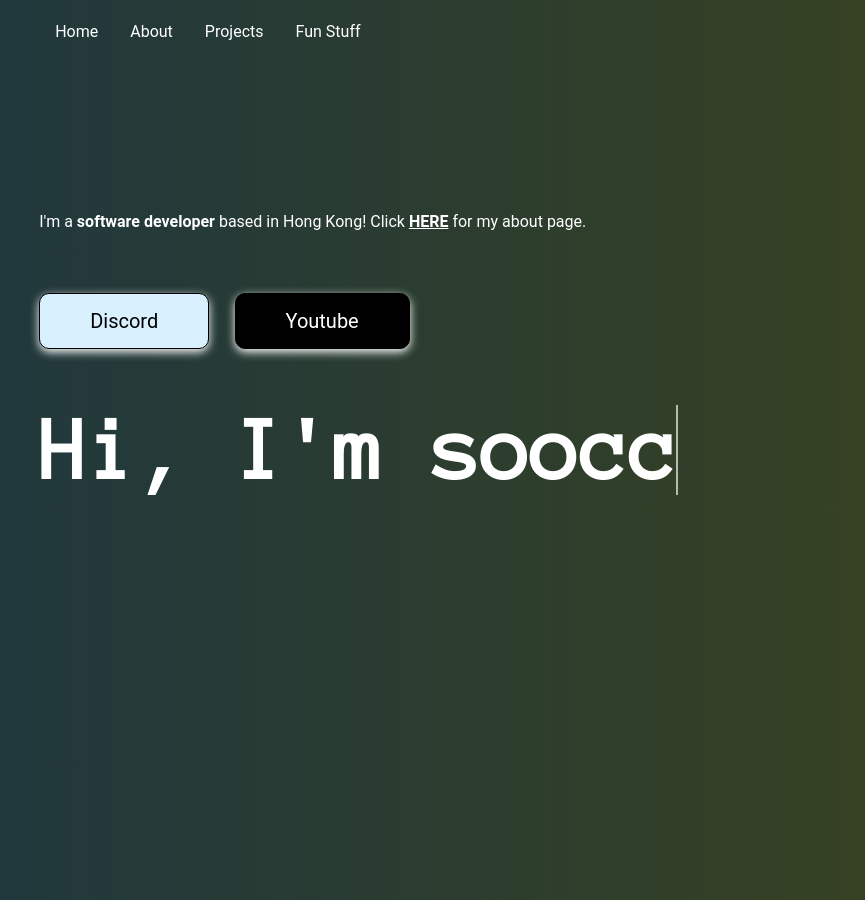
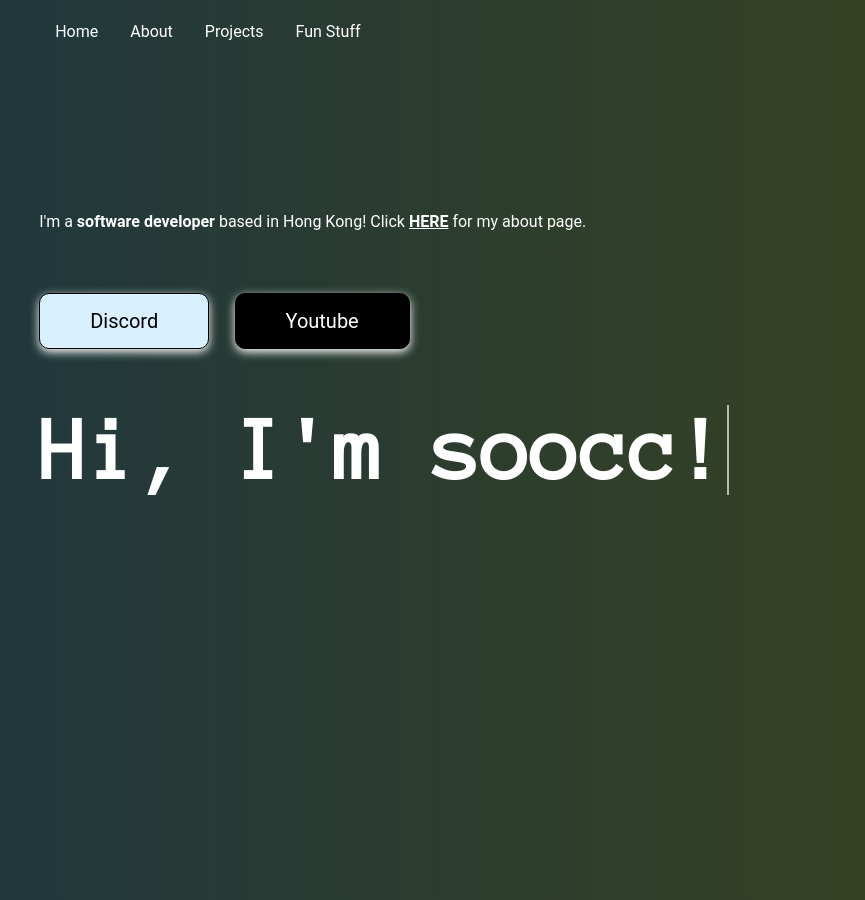
Before and after one commit to soocc/sooccsocks2, a Jekyll site: the page built from index.html, in a window 1280 px wide. Shown: the whole page, without its empty margins (32-897 px from the left). Built offline with Jekyll 4.4.1, drawn with Linux system fonts in a browser that asks for light colours; some web fonts are replaced.

Commit message:
Update index.html

```diff
--- a/index.html
+++ b/index.html
@@ -44,7 +44,7 @@ layout: default
 
       @keyframes typewriter {
         from{width: 0;}
-        to{width: 9em;}
+        to{width: max-content;}
       }
 
       @keyframes blinkTextCursor {
```
